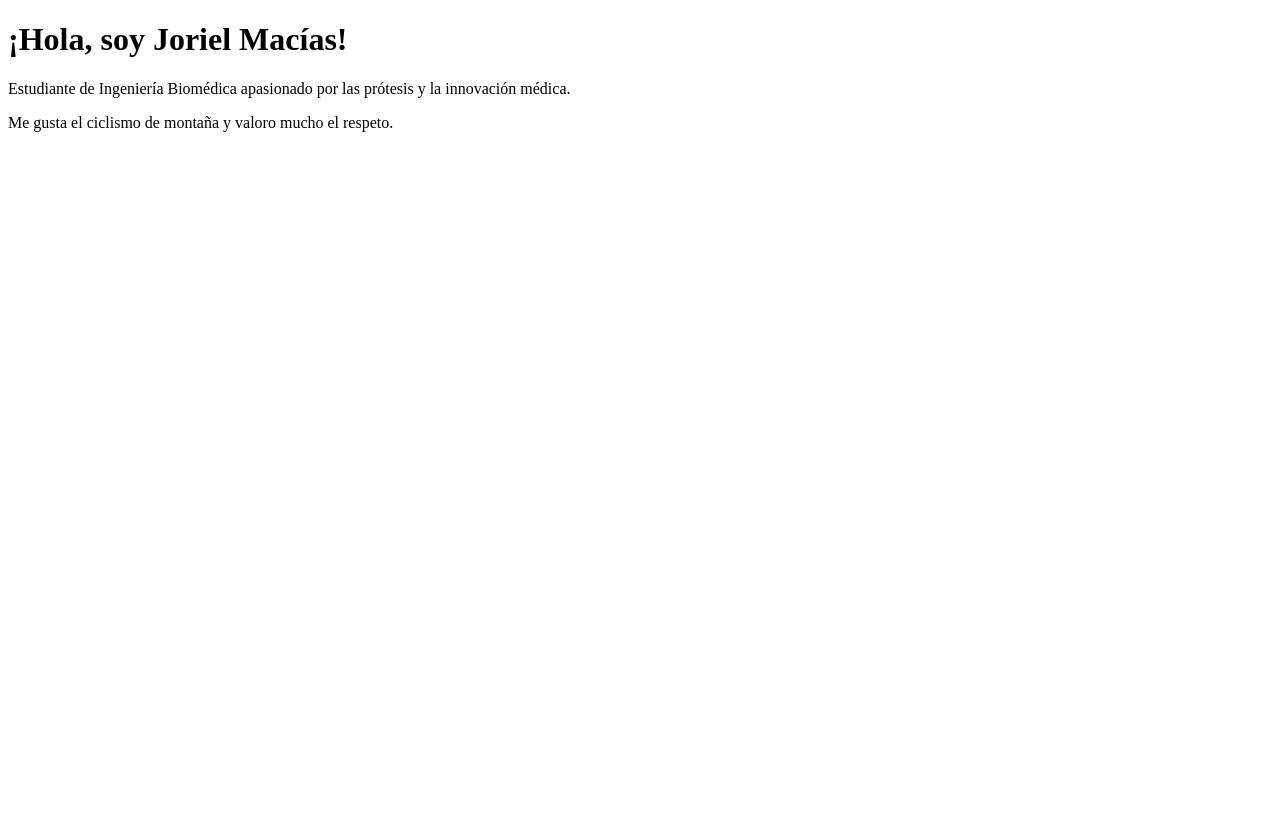
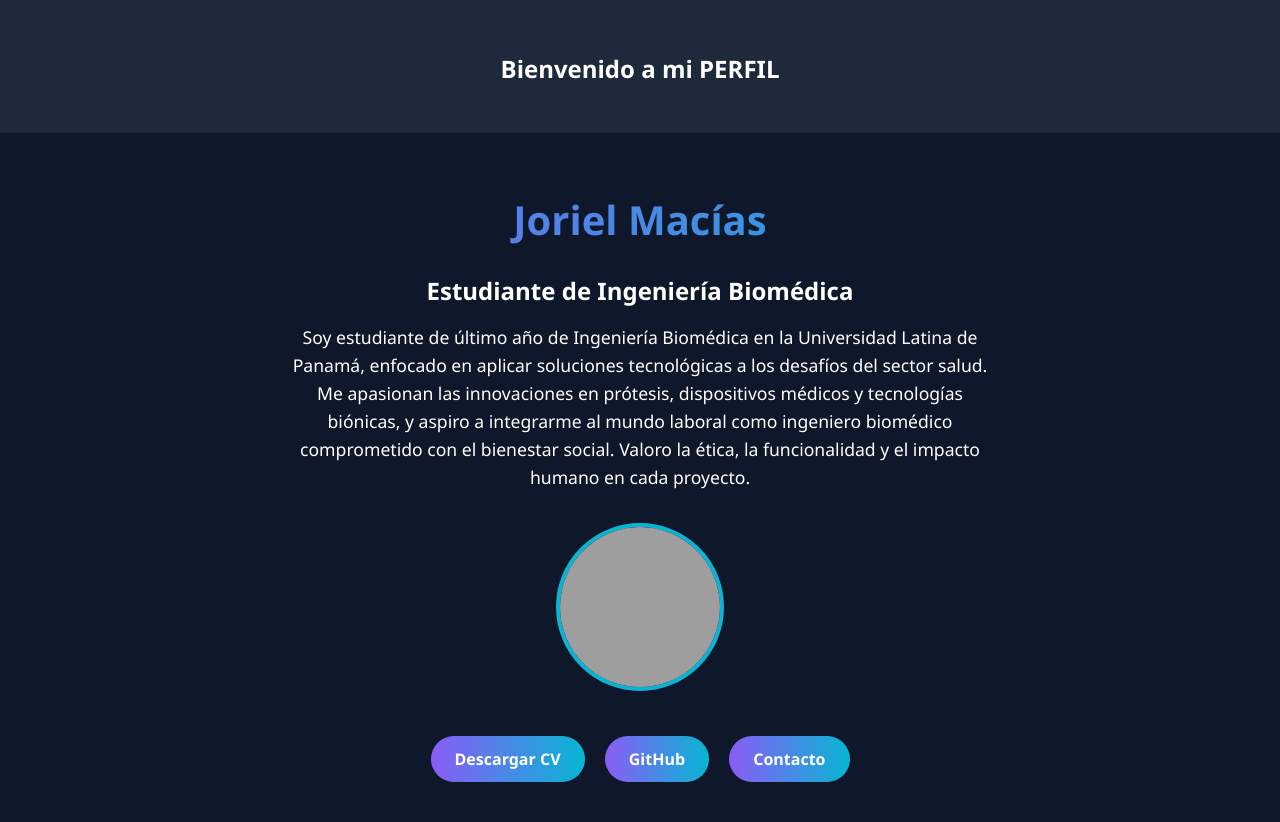
Before and after one commit to JJMACIAST/JJMACIAST, a plain HTML site: page index.html in a window 1280 px wide. Before the commit the page ends 800 px from the top, so only its background shows below. Drawn offline with Linux system fonts and the light colour scheme; grey boxes are pictures that could not be loaded.

Commit message:
index.html

```diff
--- a/index.html
+++ b/index.html
@@ -1,11 +1,85 @@
 <!DOCTYPE html>
-<html>
+<html lang="es">
 <head>
-    <title>Joriel Macías | Ingeniería Biomédica</title>
+  <meta charset="UTF-8">
+  <meta name="viewport" content="width=device-width, initial-scale=1">
+  <title>Joriel Macías | MY BIOMEDICAL PROFILE</title>
+  <style>
+    body {
+      margin: 0;
+      font-family: 'Segoe UI', sans-serif;
+      background: #0f172a;
+      color: #fff;
+    }
+    header {
+      padding: 2rem;
+      text-align: center;
+      background-color: #1e293b;
+    }
+    h1 {
+      font-size: 2.5rem;
+      background: linear-gradient(to right, #8b5cf6, #06b6d4);
+      -webkit-background-clip: text;
+      -webkit-text-fill-color: transparent;
+    }
+    h2 {
+      font-size: 1.5rem;
+      margin-bottom: 1rem;
+    }
+    p {
+      font-size: 1.1rem;
+      line-height: 1.6;
+      max-width: 700px;
+      margin: auto;
+    }
+    .container {
+      text-align: center;
+      padding: 2rem;
+    }
+    .photo {
+      width: 160px;
+      height: 160px;
+      border-radius: 50%;
+      border: 4px solid #06b6d4;
+      margin-top: 2rem;
+    }
+    .buttons {
+      margin-top: 2rem;
+    }
+    .buttons a {
+      display: inline-block;
+      margin: 0.5rem;
+      padding: 0.75rem 1.5rem;
+      border-radius: 25px;
+      background: linear-gradient(to right, #8b5cf6, #06b6d4);
+      color: white;
+      text-decoration: none;
+      font-weight: bold;
+    }
+  </style>
 </head>
 <body>
-    <h1>¡Hola, soy Joriel Macías!</h1>
-    <p>Estudiante de Ingeniería Biomédica apasionado por las prótesis y la innovación médica.</p>
-    <p>Me gusta el ciclismo de montaña y valoro mucho el respeto.</p>
+  <header>
+    <h2>Bienvenido a mi PERFIL</h2>
+  </header>
+
+  <div class="container">
+    <h1>Joriel Macías</h1>
+    <h2>Estudiante de Ingeniería Biomédica</h2>
+
+    <p>
+      Soy estudiante de último año de Ingeniería Biomédica en la Universidad Latina de Panamá, enfocado en aplicar soluciones tecnológicas a los desafíos del sector salud.
+      Me apasionan las innovaciones en prótesis, dispositivos médicos y tecnologías biónicas, y aspiro a integrarme al mundo laboral como ingeniero biomédico comprometido con el bienestar social.
+      Valoro la ética, la funcionalidad y el impacto humano en cada proyecto.
+    </p>
+
+    <img class="photo" src="https://cdn-icons-png.flaticon.com/512/4171/4171699.png" alt="Imagen de Ingeniería Biónica">
+
+    <div class="buttons">
+      <a href="CV_Joriel_Macias.pdf" target="_blank">Descargar CV</a>
+      <a href="https://github.com/JJMACIAST" target="_blank">GitHub</a>
+      <a href="mailto:jjmt@gmail.com">Contacto</a>
+    </div>
+  </div>
 </body>
 </html>
```
